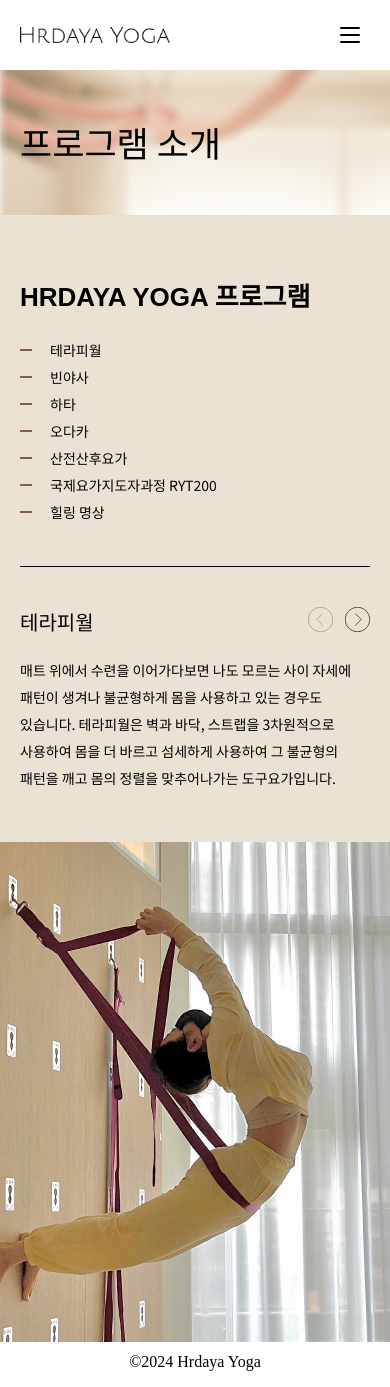
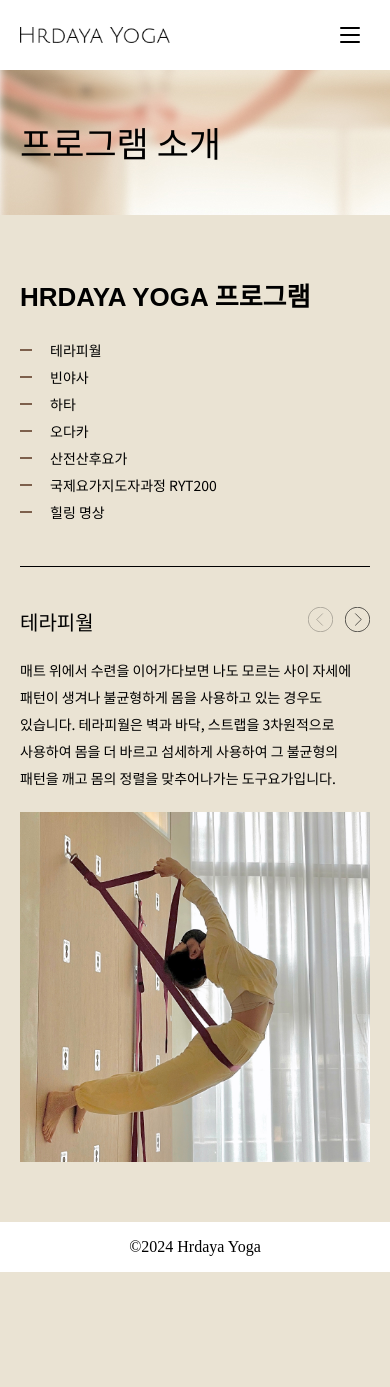
Before and after one commit to yogahrdaya/hrdaya, a Next.js app: page /program in a window 390 px wide. After the commit the page ends 1272 px from the top, so only its background shows below. Built offline with nearby package versions, Linux system fonts and the light colour scheme.

Commit message:
mobile - program 슬라이드 레이아웃 수정

```diff
--- a/src/app/globals.css
+++ b/src/app/globals.css
@@ -50,7 +50,7 @@
 
   .about-swiper .swiper-slide::after {
     content: "";
-    @apply absolute left-0 top-0 h-full w-full bg-black opacity-50 transition-opacity;
+    @apply absolute left-0 top-0 h-full w-full bg-black opacity-65 transition-opacity;
   }
 
   .about-swiper .swiper-slide.swiper-slide-active::after {
--- a/src/app/program/page.tsx
+++ b/src/app/program/page.tsx
@@ -81,7 +81,7 @@ export default function Page() {
       </div>
 
       {/* slide */}
-      <div className="h-[670px]">
+      <div className="h-[calc(165px + (100vw - 40px) + 20px)] md:h-[670px]">
         <div className="relative">
           {slideData.map((data, index) => (
             <div key={data.title}>
@@ -118,7 +118,7 @@ export default function Page() {
           </div>
         </div>
 
-        <div className="absolute left-0 right-0 mx-auto mt-[50px] max-w-[1920px]">
+        <div className="left-0 right-0 mx-auto mt-[20px] max-w-[1920px] md:absolute md:mt-[50px]">
           <Swiper
             spaceBetween={50}
             slidesPerView={"auto"}
@@ -135,10 +135,10 @@ export default function Page() {
               <SwiperSlide
                 key={data.title}
                 style={{
-                  width: "500px",
+                  width: window.innerWidth <= 768 ? "auto" : "500px",
                 }}
               >
-                <div className="relative h-[500px] w-[500px]">
+                <div className="relative h-[calc(100vw-40px)] w-[calc(100vw-40px)] md:h-[500px] md:w-[500px]">
                   <Image
                     src={`${nextConfig.basePath}/program_0${index + 1}.jpg`}
                     alt={`흐르다야 요가의 ${data.title} 프로그램`}
```
